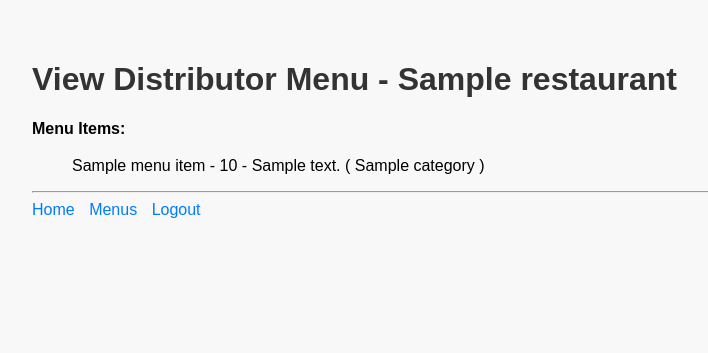
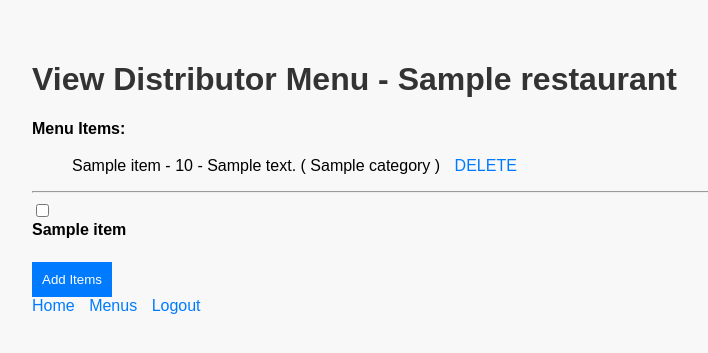
Before and after one commit to marcusjwaldman/bottle-service-public, a Django app: template bottle_service_app/distributor/templates/distributor/distributor_edit_menu.html in a window 1280 px wide. Shown: the top 353 px of the page, without its empty margins (8-716 px from the left). Run offline with Django 4.2, Linux system fonts and the light colour scheme; the template is opened without the code that fills it: most values are stand-ins (such as "Sample title", 1, 10 or a date in 2020).

Commit message:
Create menu using master items.

```diff
--- a/bottle_service_app/distributor/templates/distributor/distributor_edit_menu.html
+++ b/bottle_service_app/distributor/templates/distributor/distributor_edit_menu.html
@@ -83,16 +83,36 @@
         {% endif %}
         Distributor Menu - {{ menu.restaurant.name }}</h1>
 
-{% include 'partners/menu_item_list_sub.html' with menu_item_list=menu_item_list  %}
+    <p><strong>Menu Items:</strong></p>
+
+    {% for menu_item in menu_items %}
+        <ol>
+            <li>
+                <p class="inline">
+                    <div class="inline" style="margin-right: 10px;">
+                    {{ menu_item.item.name }} - {{ menu_item.item.price }} - {{ menu_item.item.description }}
+                    ({% if menu_item.item.category %}
+                        {{ menu_item.item.category.name }}
+                    {% else %}
+                        No Category
+                    {% endif %})
+                    </div>
+                    <a href="{% url 'distributor_delete_menu_item' menu_id=menu.id menu_item_id=menu_item.id %}" class="inline">DELETE</a></a>
+                </p>
+            </li>
+        </ol>
+    {% endfor %}
     <hr>
 
-    {% if menu_item_form is not None %}
     <form method="post">
         {% csrf_token %}
-        {{ menu_item_form.as_p }}
-        <button class="big_button" type="submit">Create</button>
+          {% for item in master_items %}
+            <input type="checkbox" id="item_{{ forloop.counter }}" name="selected_items" value="{{ item.id }}">
+            <label for="item_{{ forloop.counter }}">{{ item.name }}</label><br>
+          {% endfor %}
+
+        <button class="big_button" type="submit">Add Items</button>
     </form>
-    {% endif %}
 
     <a href="{% url 'distributor_home' %}">Home</a>
     <a href="{% url 'distributor_menus' %}">Menus</a>
```
Also changed, not shown: BottleServiceRunbook.md (+10 -0 lines), bottle_service_app/distributor/views.py (+25 -8 lines).
